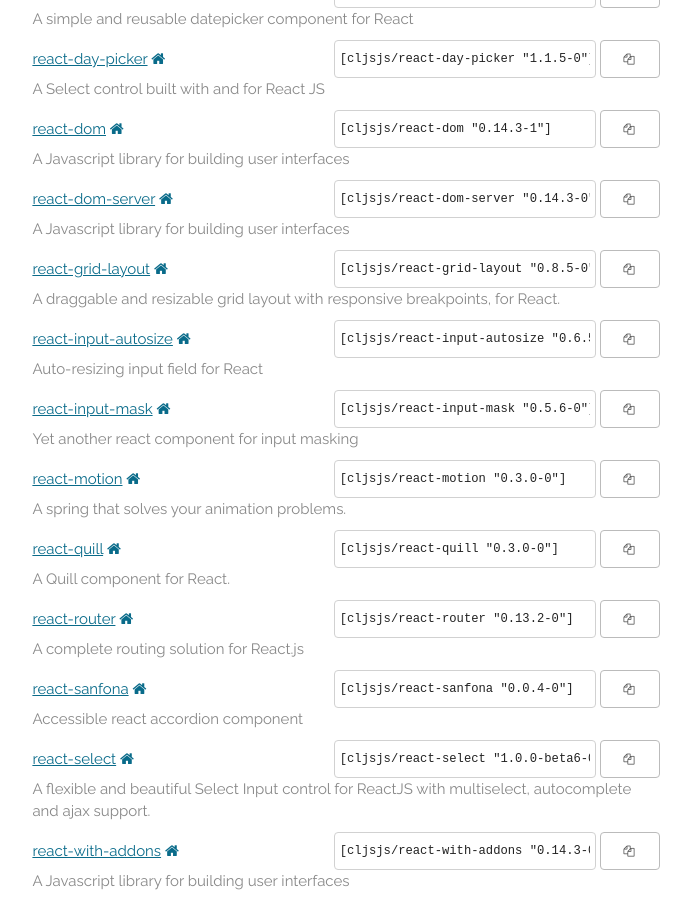
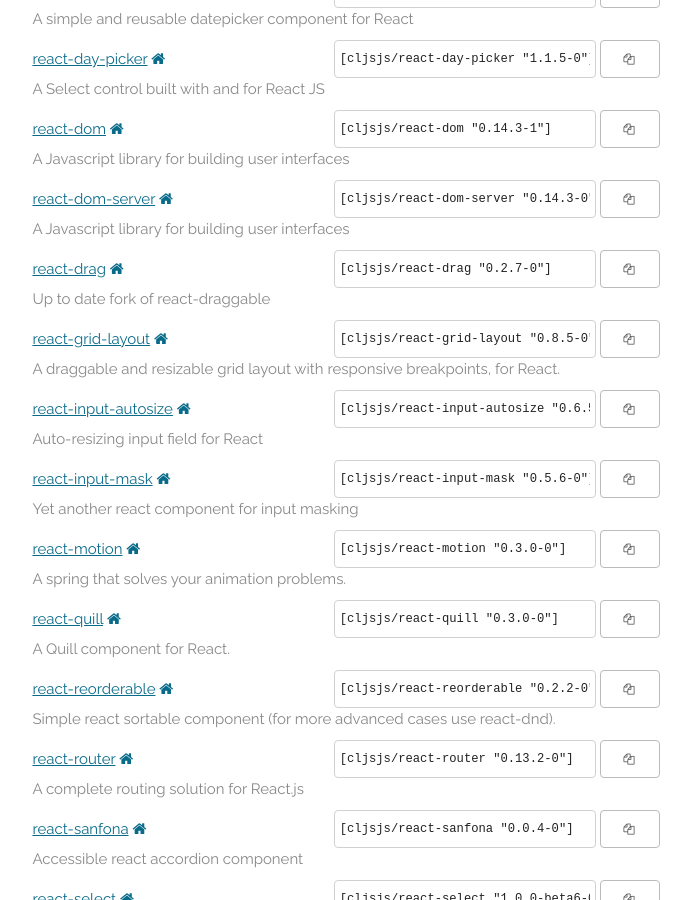
Before and after one commit to cljsjs/cljsjs.github.io, a Jekyll site: the page built from index.markdown, in a window 1280 px wide and 900 px high, scrolled down 8238 px. Shown: the whole window, without its empty margins (294-985 px from the left). Built offline with Jekyll 4.4.1, drawn with Linux system fonts in a browser that asks for light colours; nearby versions of some CDN libraries; comment, search, counter and statistics services are not loaded.

Commit message:
Automatic update

```diff
--- a/_includes/packages.html
+++ b/_includes/packages.html
@@ -810,8 +810,8 @@
     <a href="https://clojars.org/cljsjs/pouchdb">pouchdb</a>
     <a href="http://pouchdb.com/" target="new"><i class="fa fa-home"></i></a>
     <span class="clojars">
-      <input type="text" value='[cljsjs/pouchdb "3.5.0-1"]'/>
-      <button data-clipboard-text='[cljsjs/pouchdb "3.5.0-1"]'><i class="fa fa-copy"></i></button>
+      <input type="text" value='[cljsjs/pouchdb "5.1.0-1"]'/>
+      <button data-clipboard-text='[cljsjs/pouchdb "5.1.0-1"]'><i class="fa fa-copy"></i></button>
     </span>
     <p class="description">PouchDB is an open-source JavaScript database inspired by Apache CouchDB that is designed to run well within the browser</p>
   </li>
@@ -906,6 +906,15 @@
     <p class="description">A Javascript library for building user interfaces</p>
   </li>
   <li>
+    <a href="https://clojars.org/cljsjs/react-drag">react-drag</a>
+    <a href="https://github.com/mgechev/react-drag" target="new"><i class="fa fa-home"></i></a>
+    <span class="clojars">
+      <input type="text" value='[cljsjs/react-drag "0.2.7-0"]'/>
+      <button data-clipboard-text='[cljsjs/react-drag "0.2.7-0"]'><i class="fa fa-copy"></i></button>
+    </span>
+    <p class="description">Up to date fork of react-draggable</p>
+  </li>
+  <li>
     <a href="https://clojars.org/cljsjs/react-grid-layout">react-grid-layout</a>
     <a href="https://github.com/STRML/react-grid-layout/" target="new"><i class="fa fa-home"></i></a>
     <span class="clojars">
@@ -949,6 +958,15 @@
       <button data-clipboard-text='[cljsjs/react-quill "0.3.0-0"]'><i class="fa fa-copy"></i></button>
     </span>
     <p class="description">A Quill component for React.</p>
+  </li>
+  <li>
+    <a href="https://clojars.org/cljsjs/react-reorderable">react-reorderable</a>
+    <a href="https://mgechev.github.io/react-reorderable/" target="new"><i class="fa fa-home"></i></a>
+    <span class="clojars">
+      <input type="text" value='[cljsjs/react-reorderable "0.2.2-0"]'/>
+      <button data-clipboard-text='[cljsjs/react-reorderable "0.2.2-0"]'><i class="fa fa-copy"></i></button>
+    </span>
+    <p class="description">Simple react sortable component (for more advanced cases use react-dnd).</p>
   </li>
   <li>
     <a href="https://clojars.org/cljsjs/react-router">react-router</a>
```
